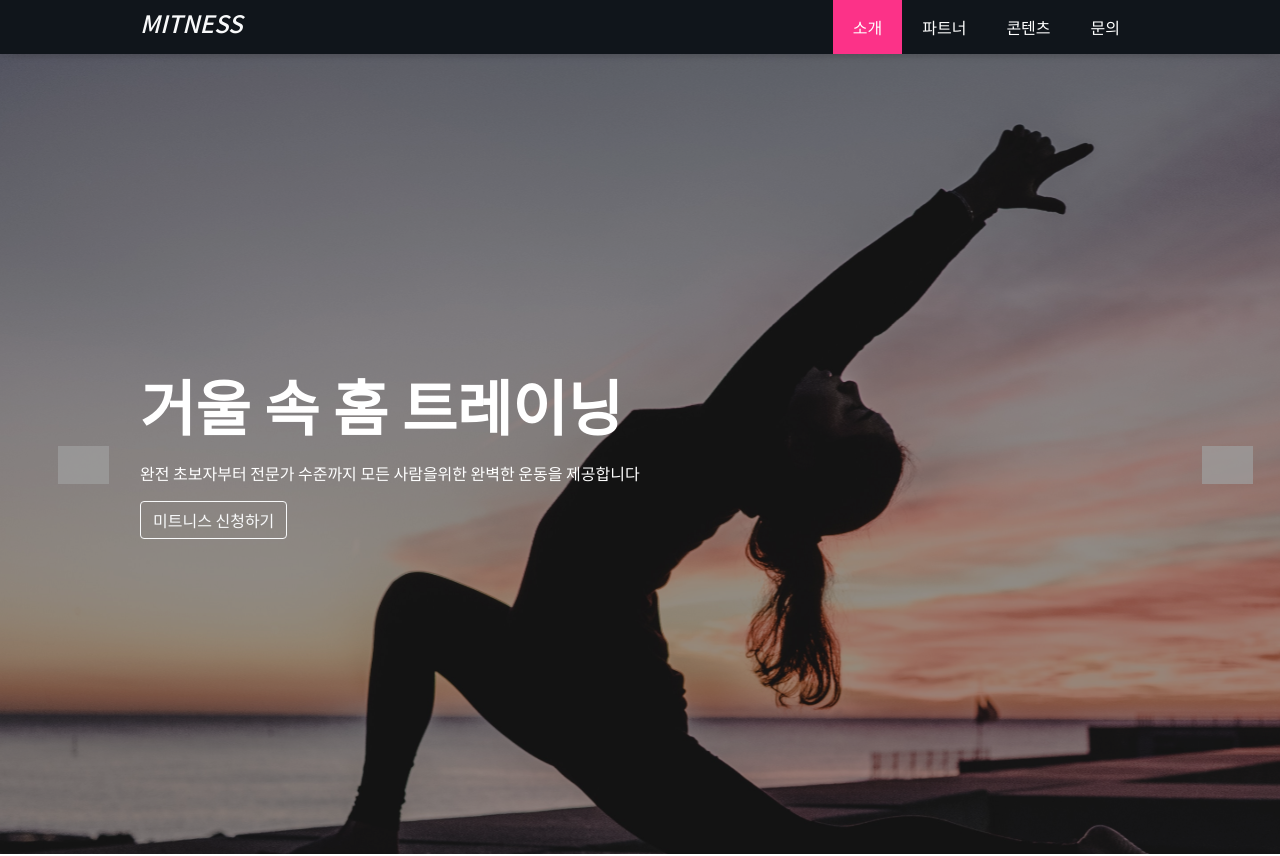
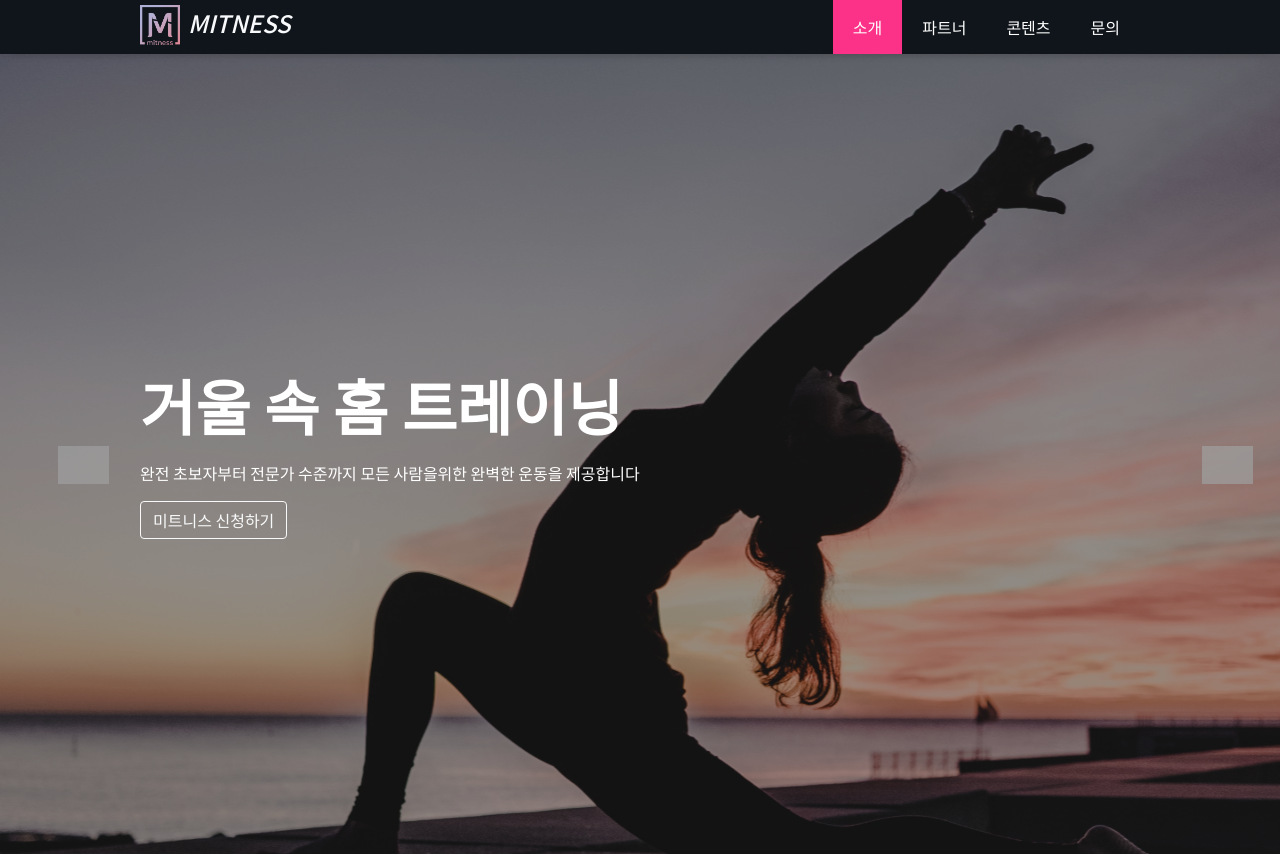
Before and after one commit to HNazmul-X/freelancer.onkarkulkarni05.2000inr, a React (Create React App) app: page /#header in a window 1280 px wide. Shown: the top 856 px of the page. Built offline with nearby package versions, Linux system fonts and the light colour scheme; grey boxes are pictures that could not be loaded; a web font is replaced by a local one.

Commit message:
favicon and navbar iocn changed

```diff
--- a/public/index.html
+++ b/public/index.html
@@ -2,6 +2,7 @@
 <html lang="en">
   <head>
     <meta charset="utf-8" />
+    <link rel="icon" href="%PUBLIC_URL%/favicon.png" />
     <meta name="viewport" content="width=device-width, initial-scale=1" />
     <meta name="theme-color" content="#000000" />
     <meta
@@ -23,7 +24,7 @@
       work correctly both with client-side routing and a non-root public URL.
       Learn how to configure a non-root public URL by running `npm run build`.
     -->
-    <title>Miteness</title>
+    <title>Mitness</title>
   </head>
   <body>
     <noscript>You need to enable JavaScript to run this app.</noscript>
--- a/src/Components/Navbar/Navbar.jsx
+++ b/src/Components/Navbar/Navbar.jsx
@@ -1,7 +1,7 @@
 import { InlineIcon } from "@iconify/react";
 import React, { useState } from "react";
 import { HashLink, NavHashLink } from "react-router-hash-link";
-
+import MainLogo from "../../images/main-logo.png"
 const Navbar = () => {
 
     const [isNavbarshow, setIsNavbarshow] = useState(false)
@@ -15,7 +15,8 @@ const Navbar = () => {
                 <div className="hnazmul-navbar-container container">
                     <div className="hnazmul-nav-brand">
                         <HashLink className="text-decoration-none" to="/#header">
-                            <h4 className="fst-italic text-light text-decoration-none">MITNESS</h4>
+                            <h4 className="fst-italic text-light text-decoration-none d-inline-flex align-items-center "
+                            ><img width={"40px"}  className="pt-1 me-2" src={MainLogo} alt="" /> MITNESS</h4>
                         </HashLink>
                     </div>
                     <div onClick={() => setIsNavbarshow(!isNavbarshow)} className="hnazmul-nav-toggle-btn">
```
Also changed, not shown: public/favicon.png (added), src/images/main-logo.png (added).
